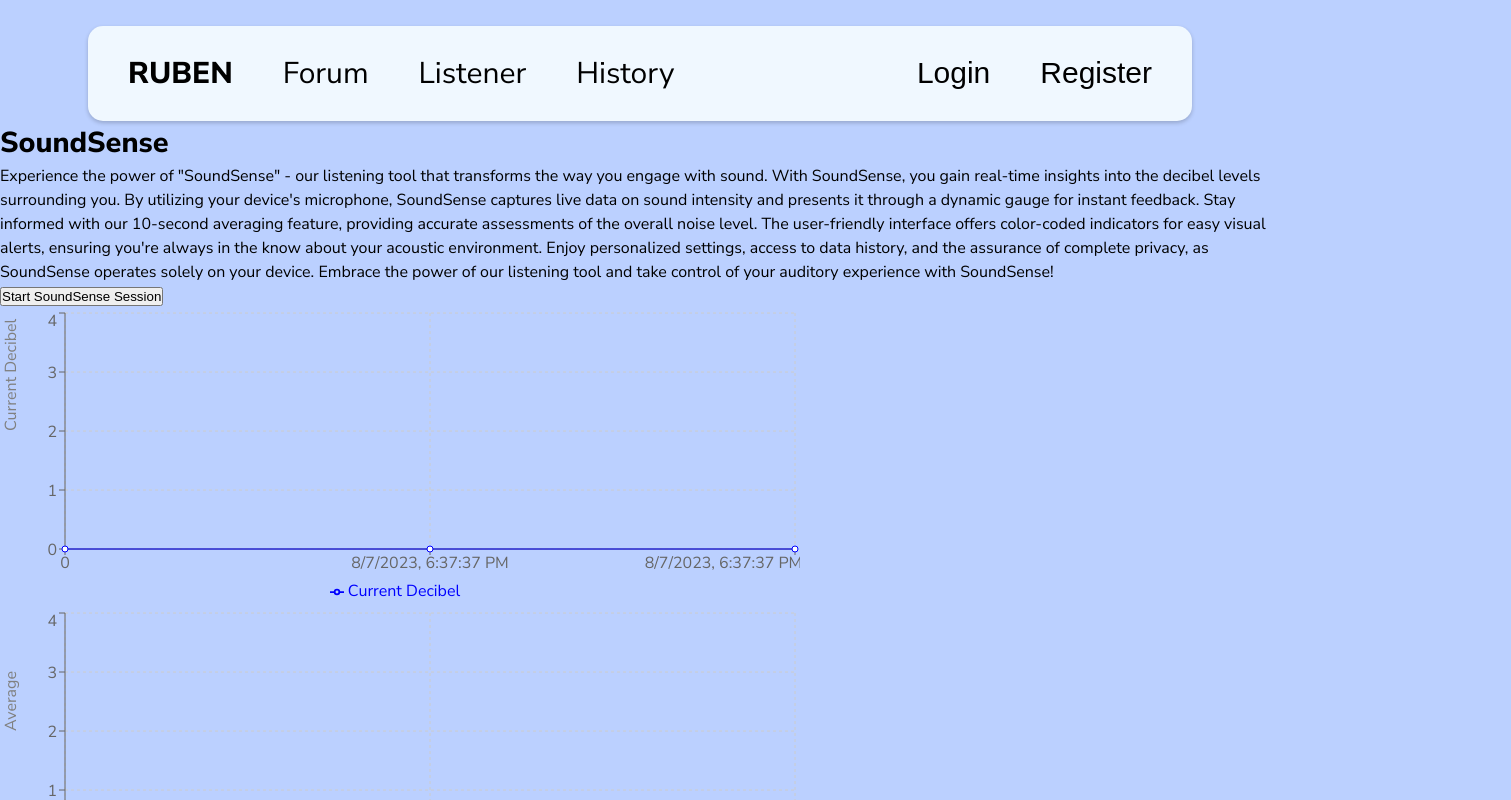
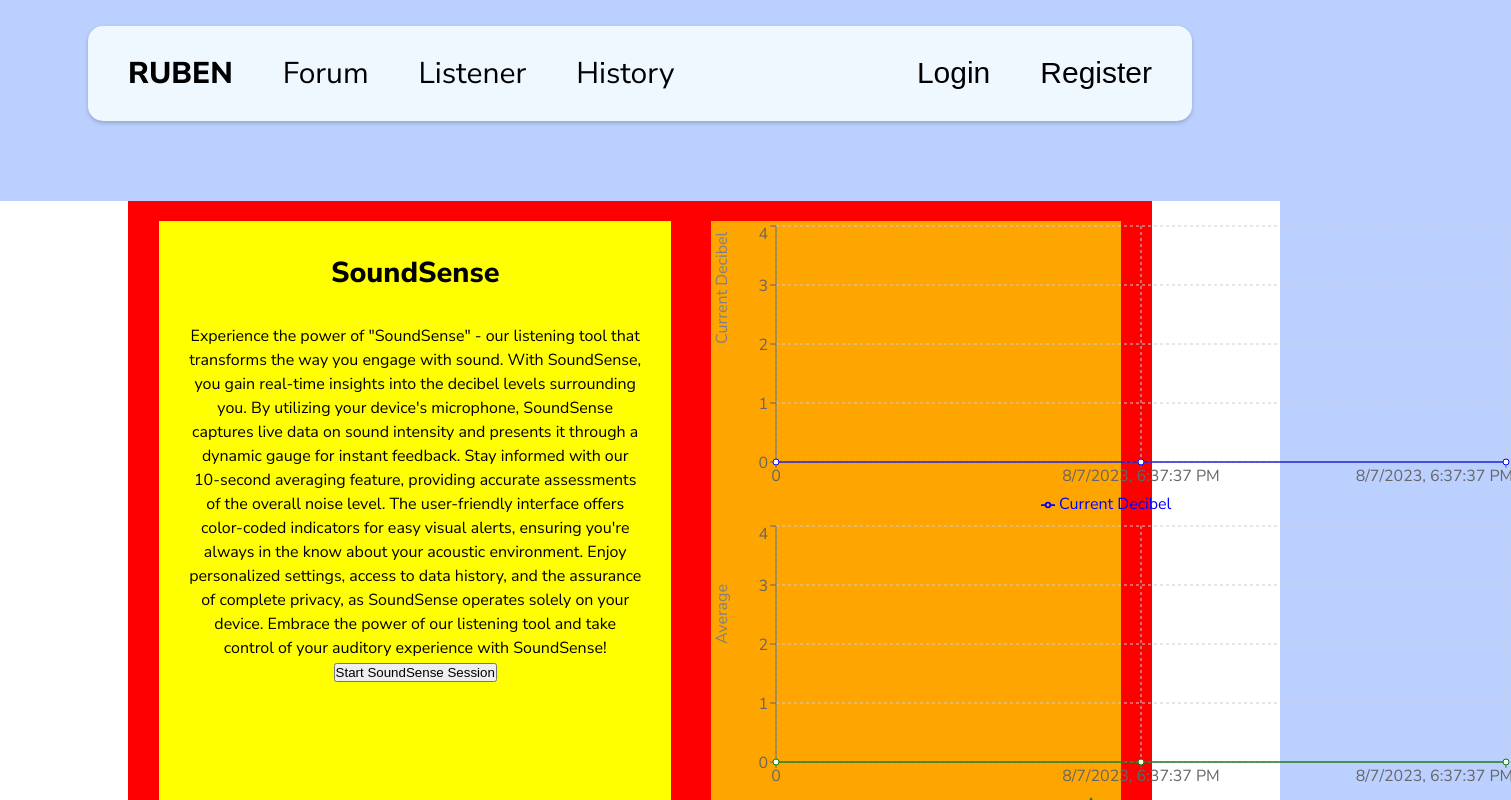
Before and after one commit to HearingHealthApp/Ruben, a React (Vite) app in the folder ear-health-project-ui/: page /listener in a window 1280 px wide. Shown: the top 800 px of the page, 1511 px wide, since content can reach past the window. Built offline with nearby package versions, Linux system fonts and the light colour scheme; a web font is replaced by a local one.

Commit message:
Listener CSS

```diff
--- a/ear-health-project-ui/src/components/ForumPost/ForumPost.css
+++ b/ear-health-project-ui/src/components/ForumPost/ForumPost.css
@@ -6,7 +6,6 @@
   flex-wrap: wrap;
   flex-direction: column;
   max-width: 90%;
-
   padding: 30px;
   width: 90%;
 }
--- /dev/null
+++ b/ear-health-project-ui/src/components/Listener/Listener.css
@@ -0,0 +1,66 @@
+.whole-container {
+  /* box-shadow: 0 2px 4px 0 rgba(0, 0, 0, 0.2); */
+  background-color: white;
+  display: flex;
+  justify-content: center;
+  margin: 80px 0px;
+
+  /* margin-top: 2%;
+    margin-bottom: 2%;
+    border-radius: 15px;
+    display: inline-block;
+    flex-direction: row;
+    flex-wrap: wrap;
+    max-width: 90%;
+    width: 90%; */
+}
+
+.inner-container {
+  background-color: red;
+  width: 80%;
+  display: flex;
+  justify-content: center;
+  flex-direction: row;
+
+}
+
+.soundsense-blurb-bigger-container {
+  background-color: yellow;
+  margin: 20px;
+  width: 50%;
+  text-align: center;
+
+  /* display: inline-block;
+    flex-wrap: wrap;
+    flex-direction: column;
+    max-width: 100%;
+    width: 90%;  */
+}
+
+.soundsense-all-text > h1{
+    padding: 30px;
+}
+
+.soundsense-all-text > p{
+    padding: 0px 30px;
+}
+
+
+/* .soundsense-all-text {
+    display: inline-block;
+    text-align: center;
+    flex-wrap: wrap;
+
+
+} */
+.graphs-parent {
+  background-color: orange;
+  margin: 20px;
+  width: 40%;
+}
+
+/* #soundsense-text {
+    font-size: 2rem;
+    display: flex;
+    flex-wrap: wrap;
+} */
--- a/ear-health-project-ui/src/components/Listener/Listener.jsx
+++ b/ear-health-project-ui/src/components/Listener/Listener.jsx
@@ -1,5 +1,14 @@
 import React, { useRef, useState, useEffect } from "react";
-import { LineChart, Line, XAxis, YAxis, CartesianGrid, Tooltip, Legend } from "recharts";
+import {
+  LineChart,
+  Line,
+  XAxis,
+  YAxis,
+  CartesianGrid,
+  Tooltip,
+  Legend,
+} from "recharts";
+import "./Listener.css";
 
 const Listener = () => {
   const [decibels, setDecibels] = useState([0]);
@@ -16,8 +25,8 @@ const Listener = () => {
     setIsGenerating(true);
     setAverage(0);
     setDecibels([0]);
-    setAverageData([{ time: 0, value: 0 }])
-    setDecibelsData([{ time: 0, value: 0 }])
+    setAverageData([{ time: 0, value: 0 }]);
+    setDecibelsData([{ time: 0, value: 0 }]);
 
     const interval = setInterval(() => {
       const randomNumber = generateRandomNumber();
@@ -27,13 +36,17 @@ const Listener = () => {
 
     setTimeout(() => {
       setIsGenerating(false);
-      setAverage(Math.ceil(decibels.reduce((sum, num) => sum + num, 0) / decibels.length))
+      setAverage(
+        Math.ceil(decibels.reduce((sum, num) => sum + num, 0) / decibels.length)
+      );
       clearInterval(interval); // Clear the interval after 10 seconds
     }, 10000); // Stop after 10 seconds
   };
 
   useEffect(() => {
-    setAverage(Math.ceil(decibels.reduce((sum, num) => sum + num, 0) / decibels.length))
+    setAverage(
+      Math.ceil(decibels.reduce((sum, num) => sum + num, 0) / decibels.length)
+    );
   }, [decibels]);
 
   // Add two state variables to store data for the charts
@@ -54,74 +67,110 @@ const Listener = () => {
     return () => clearInterval(updateInterval);
   }, []);
 
-
   useEffect(() => {
     // Update the data for the decibels chart whenever the decibels state changes
-    setDecibelsData((prevData) => [...prevData, { time: new Date(timestamp).toLocaleString(), value: decibels[decibels.length - 1] }]);
+    setDecibelsData((prevData) => [
+      ...prevData,
+      {
+        time: new Date(timestamp).toLocaleString(),
+        value: decibels[decibels.length - 1],
+      },
+    ]);
   }, [decibels]);
 
   useEffect(() => {
     // Update the data for the average chart whenever the average state changes
-    setAverageData((prevData) => [...prevData, { time: new Date(timestamp).toLocaleString(), value: average }]);
+    setAverageData((prevData) => [
+      ...prevData,
+      { time: new Date(timestamp).toLocaleString(), value: average },
+    ]);
   }, [average]);
 
-  console.log(decibels)
-  console.log(average)
+  console.log(decibels);
+  console.log(average);
 
   return (
-    <div>
-      <h1>SoundSense</h1>
-      <p>
+    <div className="whole-container">
+      <div className="inner-container">
+        <div className="soundsense-blurb-bigger-container">
+          <div className="soundsense-all-text">
+            <h1 id="soundsense-text">SoundSense</h1>
+            <p id="soundsense-paragraph">
               Experience the power of "SoundSense" - our listening tool that
-        transforms the way you engage with sound. With SoundSense, you gain
-        real-time insights into the decibel levels surrounding you. By utilizing
-        your device's microphone, SoundSense captures live data on sound
-        intensity and presents it through a dynamic gauge for instant feedback.
-        Stay informed with our 10-second averaging feature, providing accurate
-        assessments of the overall noise level. The user-friendly interface
-        offers color-coded indicators for easy visual alerts, ensuring you're
-        always in the know about your acoustic environment. Enjoy personalized
-        settings, access to data history, and the assurance of complete privacy,
-        as SoundSense operates solely on your device. Embrace the power of our
-        listening tool and take control of your auditory experience with
-        SoundSense!
+              transforms the way you engage with sound. With SoundSense, you
+              gain real-time insights into the decibel levels surrounding you.
+              By utilizing your device's microphone, SoundSense captures live
+              data on sound intensity and presents it through a dynamic gauge
+              for instant feedback. Stay informed with our 10-second averaging
+              feature, providing accurate assessments of the overall noise
+              level. The user-friendly interface offers color-coded indicators
+              for easy visual alerts, ensuring you're always in the know about
+              your acoustic environment. Enjoy personalized settings, access to
+              data history, and the assurance of complete privacy, as SoundSense
+              operates solely on your device. Embrace the power of our listening
+              tool and take control of your auditory experience with SoundSense!
             </p>
+          </div>
+          <div className="decibel-button">
             {/* conditionally rendering the button */}
             {!isGenerating ? (
-        <button onClick={generatorButtonClicked}>
+              <button
+                className="listener-button"
+                onClick={generatorButtonClicked}
+              >
                 Start SoundSense Session
               </button>
             ) : (
-        <p>Listening....</p>
+              <p className="listening-loading">Listening...</p>
             )}
+          </div>
+        </div>
+        <div className="graphs-parent">
 
 
-
-      <div>
+          <div className="graphs">
             {lastGeneratedNumber !== null && (
               <h1>Current Decibel : {lastGeneratedNumber}</h1>
             )}
             <LineChart width={800} height={300} data={decibelsData}>
               <CartesianGrid strokeDasharray="3 3" />
-        <YAxis label={{ value: "Current Decibel", angle: -90, position: "insideLeft" }}  />
+              <YAxis
+                label={{
+                  value: "Current Decibel",
+                  angle: -90,
+                  position: "insideLeft",
+                }}
+              />
               <XAxis dataKey="time" />
               <Tooltip />
               <Legend />
-        <Line type="monotone" dataKey="value" name="Current Decibel" stroke="blue" />
+              <Line
+                type="monotone"
+                dataKey="value"
+                name="Current Decibel"
+                stroke="blue"
+              />
             </LineChart>
 
             {average !== 0 && <h1>Average : {average}</h1>}
             <LineChart width={800} height={300} data={averageData}>
               <CartesianGrid strokeDasharray="3 3" />
-        <YAxis label={{ value: "Average", angle: -90, position: "insideLeft" }}  />
+              <YAxis
+                label={{ value: "Average", angle: -90, position: "insideLeft" }}
+              />
               <XAxis dataKey="time" />
               <Tooltip />
               <Legend />
-        <Line type="monotone" dataKey="value" name="Average" stroke="green" />
+              <Line
+                type="monotone"
+                dataKey="value"
+                name="Average"
+                stroke="green"
+              />
             </LineChart>
-
           </div>
-
+        </div>
+      </div>
     </div>
   );
 };
```
Lines whose indentation alone changed are shown as unchanged.
